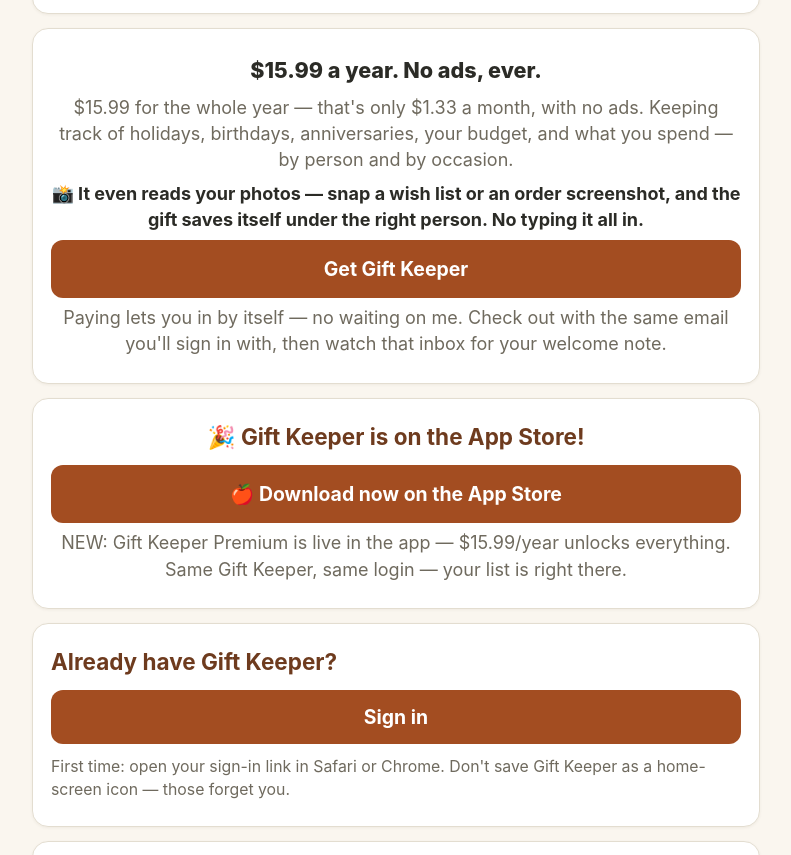
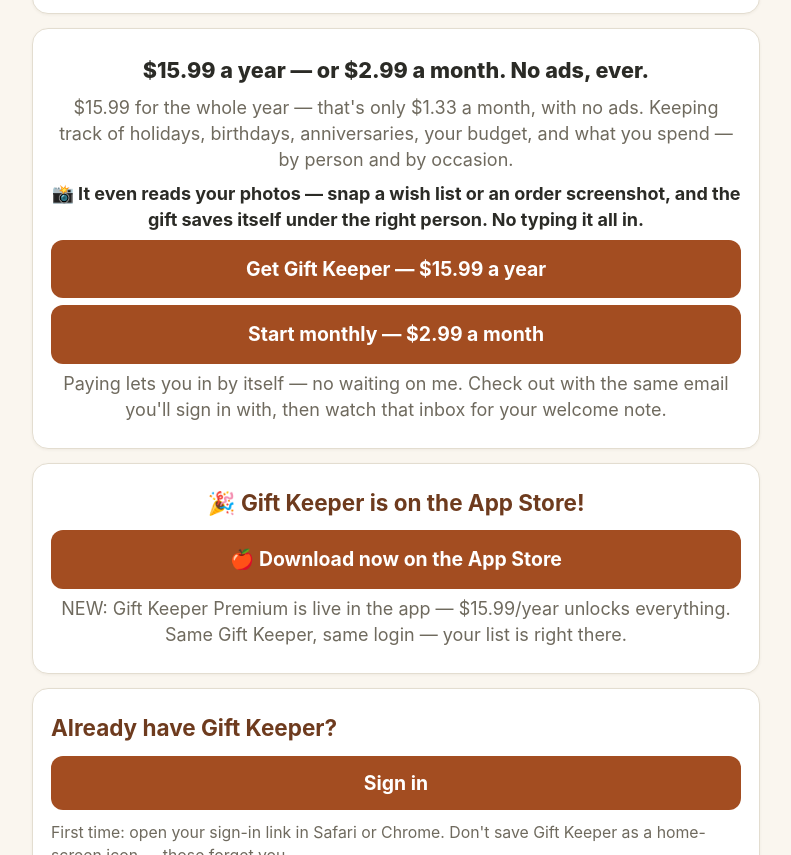
Before and after one commit to mdarybeth28/gift-keeper, a plain HTML site: page index.html in a window 1280 px wide. Shown: the part 1184-2039 px from the top of the page, without its empty margins (244-1035 px from the left). Drawn offline with nearby package versions, Linux system fonts and the light colour scheme; no server answers.

Commit message:
Door: add .99/month option next to the yearly (new Stripe monthly link)

```diff
--- a/index.html
+++ b/index.html
@@ -193,10 +193,11 @@ var SEASONS = [
       <p class="small muted">‹ Swipe to see all four ›</p>
     </div>
     <div class="card center">
-      <p style="font-size:1.2rem;font-weight:800;">$15.99 a year. No ads, ever.</p>
+      <p style="font-size:1.2rem;font-weight:800;">$15.99 a year — or $2.99 a month. No ads, ever.</p>
       <p class="muted">$15.99 for the whole year — that's only $1.33 a month, with no ads. Keeping track of holidays, birthdays, anniversaries, your budget, and what you spend — by person and by occasion.</p>
       <p style="font-weight:700;">📸 It even reads your photos — snap a wish list or an order screenshot, and the gift saves itself under the right person. No typing it all in.</p>
-      <p><a class="btn" href="https://buy.stripe.com/14A9AT2O26mPfSd8030ZW04">Get Gift Keeper</a></p>
+      <p><a class="btn" href="https://buy.stripe.com/14A9AT2O26mPfSd8030ZW04">Get Gift Keeper — $15.99 a year</a></p>
+      <p><a class="btn" href="https://buy.stripe.com/00w00jewK9z121n6VZ0ZW05">Start monthly — $2.99 a month</a></p>
       <p class="muted">Paying lets you in by itself — no waiting on me. Check out with the same email you'll sign in with, then watch that inbox for your welcome note.</p>
     </div>
     <div class="card center">
```
